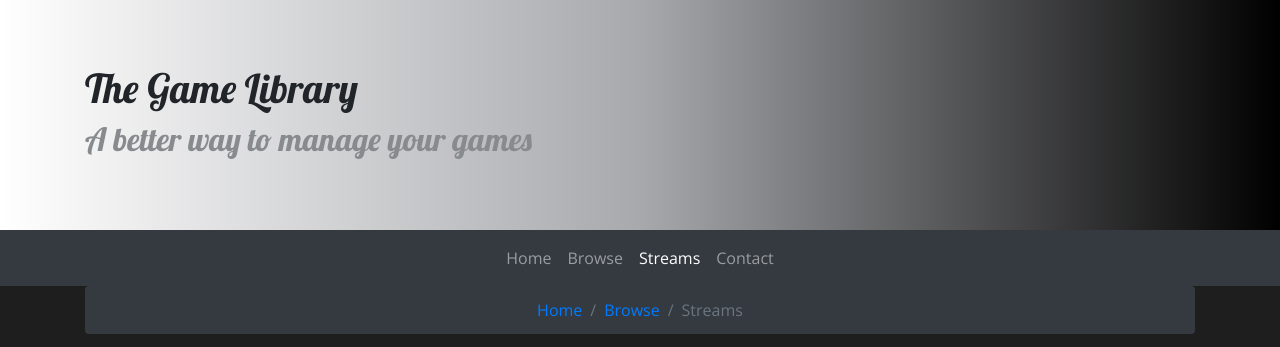
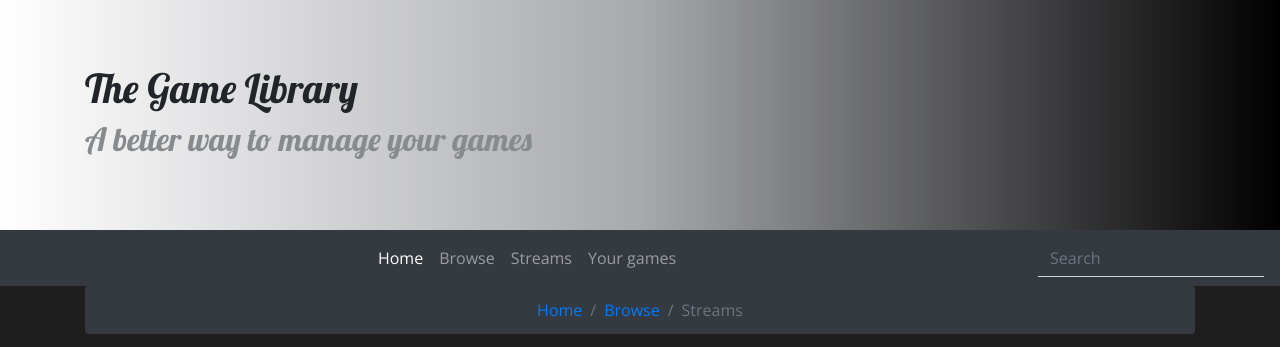
Before and after one commit to SethMoss12/gamingsite, a website: page streams.html in a window 1280 px wide. Shown: the top 347 px of the page. Drawn offline with nearby package versions, Linux system fonts and the light colour scheme.

Commit message:
customized search bar

```diff
--- a/css/styles.css
+++ b/css/styles.css
@@ -86,3 +86,19 @@ img {
   .btn:hover {
     color: #888B8D;
   }
+
+
+  .srchbr{
+    border-left: none;
+    border-right: none;
+    border-top: none;
+    border-radius: 0%;
+    background: none;
+  }
+
+  .srchbr:focus {
+    background: none;
+    outline: none;
+    box-shadow: none;
+    color: white;
+  }
--- a/streams.html
+++ b/streams.html
@@ -1,5 +1,6 @@
 <!DOCTYPE html>
 <html lang="en">
+
 <head>
     <meta charset="UTF-8">
     <meta http-equiv="X-UA-Compatible" content="IE=edge">
@@ -15,6 +16,7 @@
 
     <title>Placeholder</title>
 </head>
+
 <body>
 
     <header class="jumbotron jumbotron-fluid">
@@ -35,12 +37,17 @@
             <span class="navbar-toggler-icon"></span>
         </button>
         <div class="collapse navbar-collapse justify-content-center" id="navbarSupportedContent">
-        <ul class="navbar-nav">
-            <li class="nav-item"><a class="nav-link" href="index.html">Home</a></li>
+            <ul class="navbar-nav ml-auto">
+                <li class="nav-item active"><a class="nav-link" href="#">Home</a></li>
                 <li class="nav-item"><a class="nav-link" href="browse.html">Browse</a></li>
-            <li class="nav-item active"><a class="nav-link" href="#">Streams</a></li>
-            <li class="nav-item"><a class="nav-link" href="#">Contact</a></li>
+                <li class="nav-item"><a class="nav-link" href="streams.html">Streams</a></li>
+                <li class="nav-item"><a class="nav-link" href="#">Your games</a></li>
             </ul>
+              <form class="form-inline ml-auto">
+                <div class="md-form my-0">
+                  <input class="form-control srchbr" type="search" placeholder="Search" aria-label="Search">
+                </div>
+              </form>
         </div>
     </nav>
 
@@ -83,10 +90,14 @@
                 <div class="col-3 col-sm-3 footer-col">
                     <h5>Follow us</h5>
                     <ul class="list-unstyled">
-                    <a class="btn btn-social-icon" href="http://instagram.com/"><i class="fa-brands fa-square-instagram"></i></a>
-                    <a class="btn btn-social-icon" href="http://facebook.com/"><i class="fa-brands fa-square-facebook"></i></a>
-                    <a class="btn btn-social-icon" href="http://twitter.com/"><i class="fa-brands fa-square-twitter"></i></a>
-                    <a class="btn btn-social-icon" href="http://youtube.com/"><i class="fa-brands fa-square-youtube"></i></a>
+                        <a class="btn btn-social-icon" href="http://instagram.com/"><i
+                                class="fa-brands fa-square-instagram"></i></a>
+                        <a class="btn btn-social-icon" href="http://facebook.com/"><i
+                                class="fa-brands fa-square-facebook"></i></a>
+                        <a class="btn btn-social-icon" href="http://twitter.com/"><i
+                                class="fa-brands fa-square-twitter"></i></a>
+                        <a class="btn btn-social-icon" href="http://youtube.com/"><i
+                                class="fa-brands fa-square-youtube"></i></a>
                     </ul>
                 </div>
             </div>
@@ -99,4 +110,5 @@
     <script src="node_modules/bootstrap/dist/js/bootstrap.min.js"></script>
 
 </body>
+
 </html>
```
Also changed, not shown: browse.html (+9 -4 lines), index.html (+7 -2 lines). Lines whose indentation alone changed are shown as unchanged.
